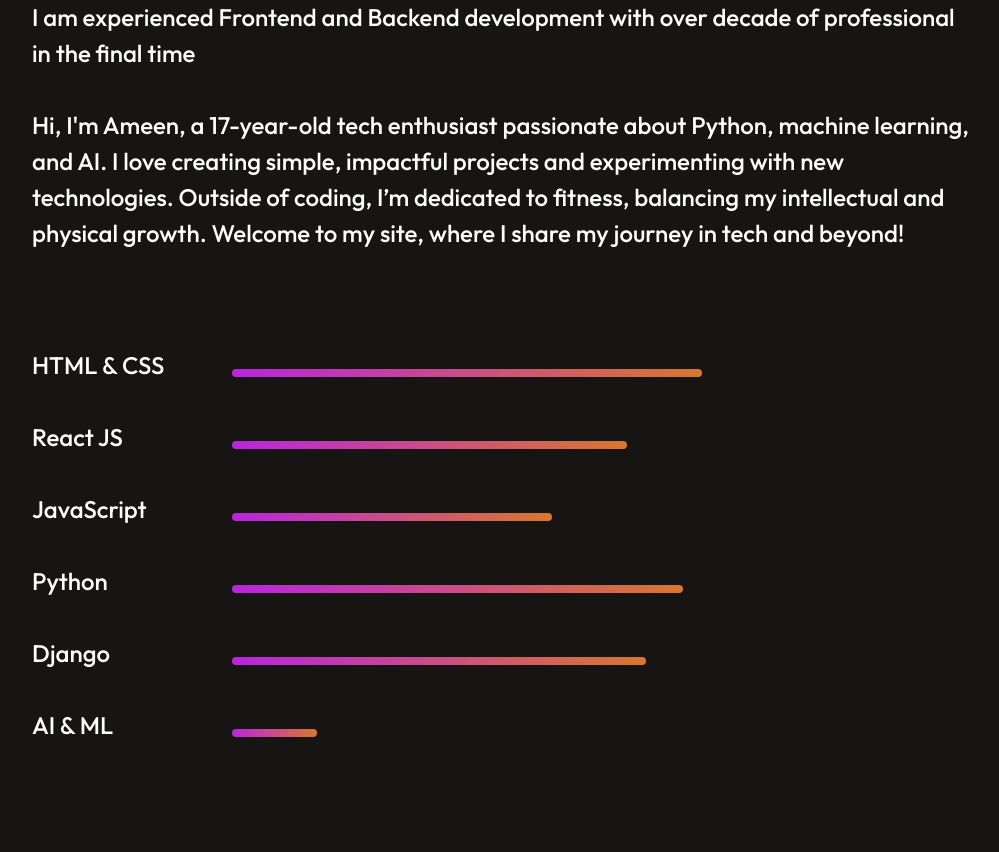
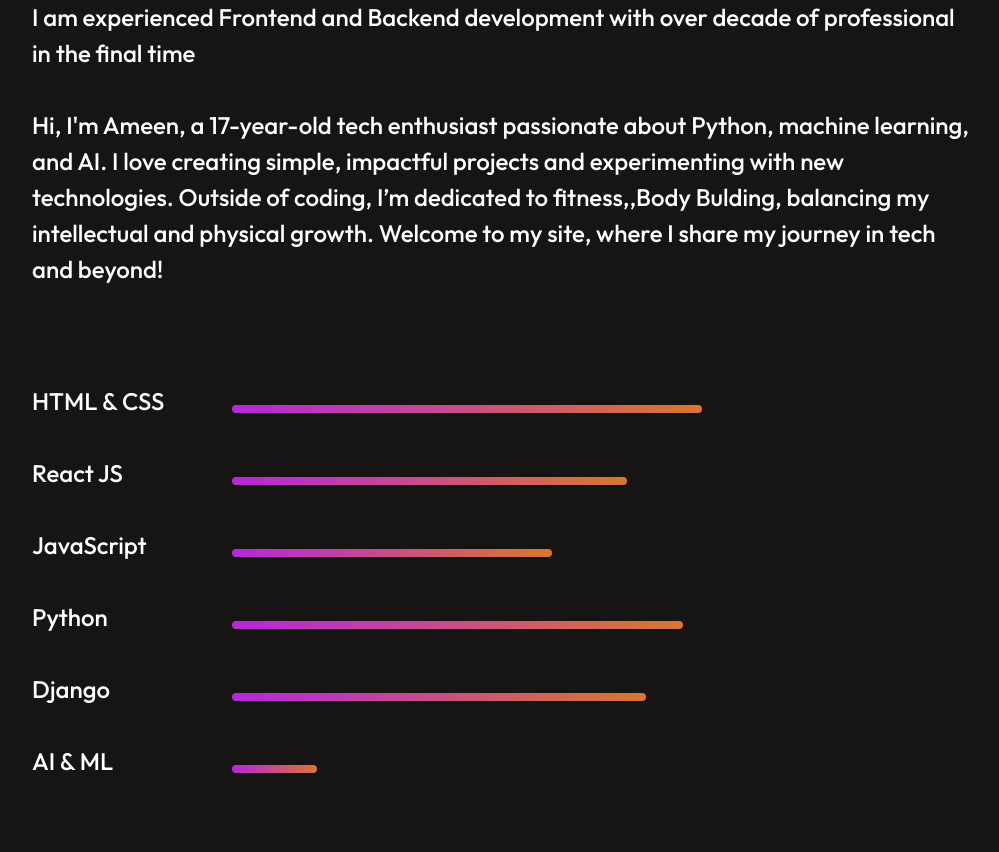
Before and after one commit to Ameen-K-Nejeeb/portfolio, a React (Vite) app in the folder portfolio/: page / in a window 1280 px wide. Shown: the part 2249-3101 px from the top of the page, without its empty margins (138-1137 px from the left). Built offline with nearby package versions, Linux system fonts and the light colour scheme.

Commit message:
update : some edit

```diff
--- a/portfolio/src/components/About/About.jsx
+++ b/portfolio/src/components/About/About.jsx
@@ -20,7 +20,7 @@ const About = () => {
             <div className="about-right">
                 <div className="about-para">
                     <p>I am experienced Frontend and Backend development with over decade of professional in the final time</p>
-                    <p>Hi, I'm Ameen, a 17-year-old tech enthusiast passionate about Python, machine learning, and AI. I love creating simple, impactful projects and experimenting with new technologies. Outside of coding, I’m dedicated to fitness, balancing my intellectual and physical growth. Welcome to my site, where I share my journey in tech and beyond!
+                    <p>Hi, I'm Ameen, a 17-year-old tech enthusiast passionate about Python, machine learning, and AI. I love creating simple, impactful projects and experimenting with new technologies. Outside of coding, I’m dedicated to fitness,,Body Bulding, balancing my intellectual and physical growth. Welcome to my site, where I share my journey in tech and beyond!
 
 </p>
                 </div>
```
